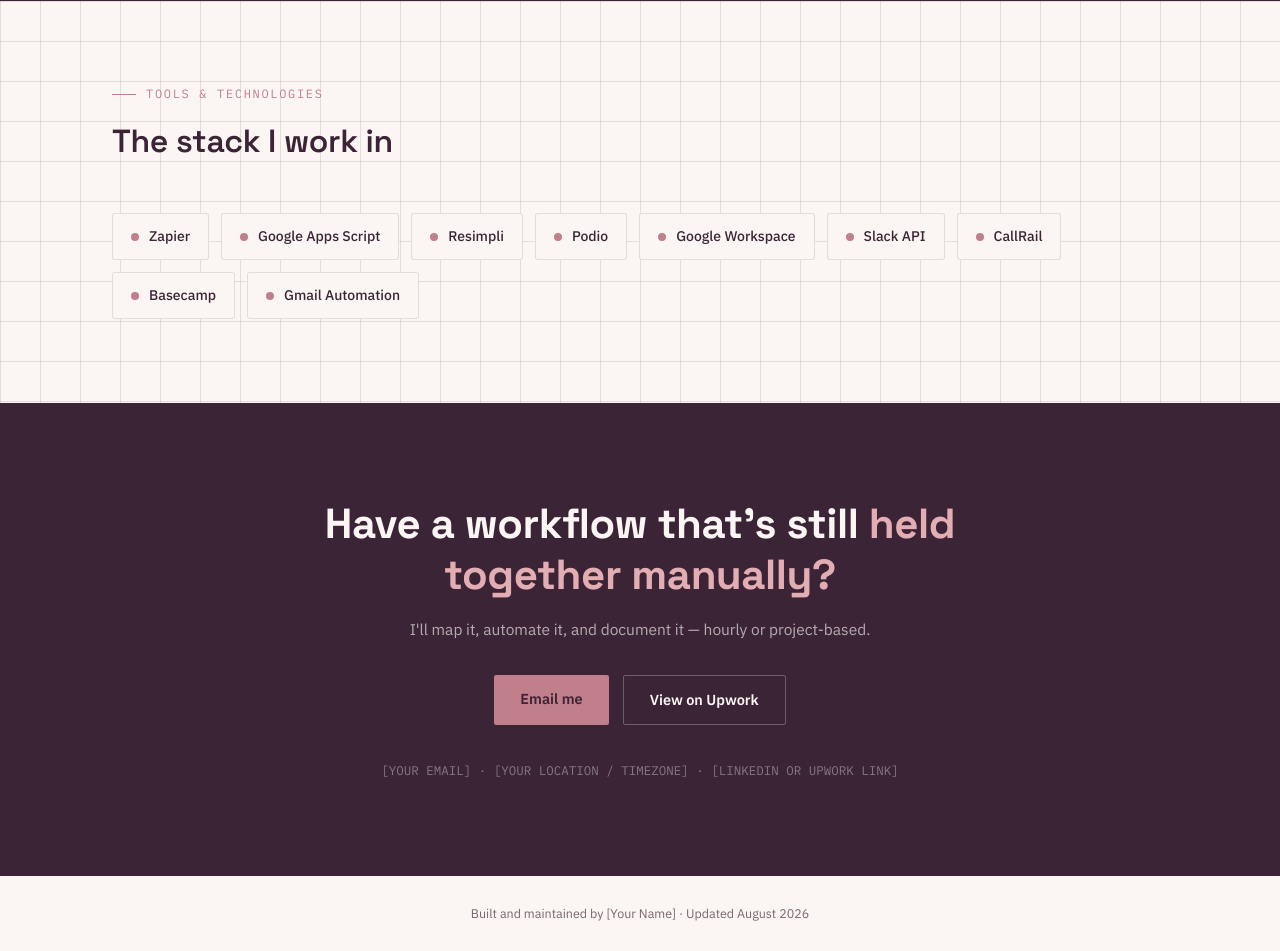
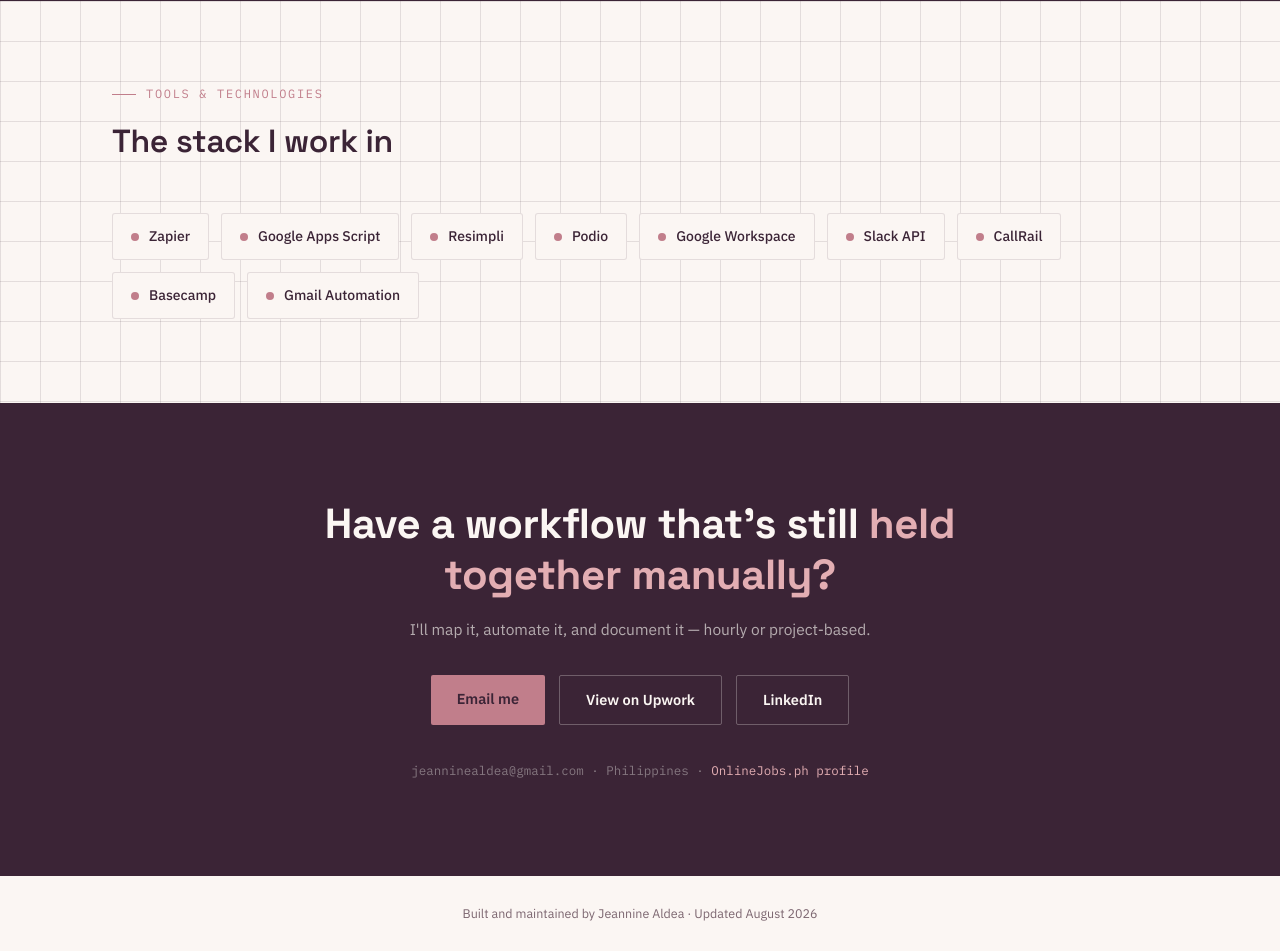
Before and after one commit to jeanninealdea/portfolio, a plain HTML site: page index.html in a window 1280 px wide. Shown: the part 4686-5637 px from the top of the page. Drawn offline with Linux system fonts and the light colour scheme.

Commit message:
Update index.html

```diff
--- a/index.html
+++ b/index.html
@@ -440,15 +440,16 @@
     <h2>Have a workflow that's still <span>held together manually?</span></h2>
     <p>I'll map it, automate it, and document it — hourly or project-based.</p>
     <div class="contact-actions">
-      <a href="mailto:youremail@example.com" class="btn btn-primary">Email me</a>
-      <a href="#" class="btn btn-ghost">View on Upwork</a>
+      <a href="mailto:jeanninealdea@gmail.com" class="btn btn-primary">Email me</a>
+      <a href="https://www.upwork.com/freelancers/jeanninea" target="_blank" class="btn btn-ghost">View on Upwork</a>
+      <a href="https://www.linkedin.com/in/jeannine-aldea-5252901b9/" target="_blank" class="btn btn-ghost">LinkedIn</a>
     </div>
-    <div class="contact-note">[YOUR EMAIL] · [YOUR LOCATION / TIMEZONE] · [LINKEDIN OR UPWORK LINK]</div>
+    <div class="contact-note">jeanninealdea@gmail.com · Philippines · <a href="https://www.onlinejobs.ph/jobseekers/info/936516" target="_blank" style="color:var(--brass-light)">OnlineJobs.ph profile</a></div>
   </div>
 </section>
 
 <footer>
-  Built and maintained by [Your Name] · Updated August 2026
+  Built and maintained by Jeannine Aldea · Updated August 2026
 </footer>
 
 <script>
```
